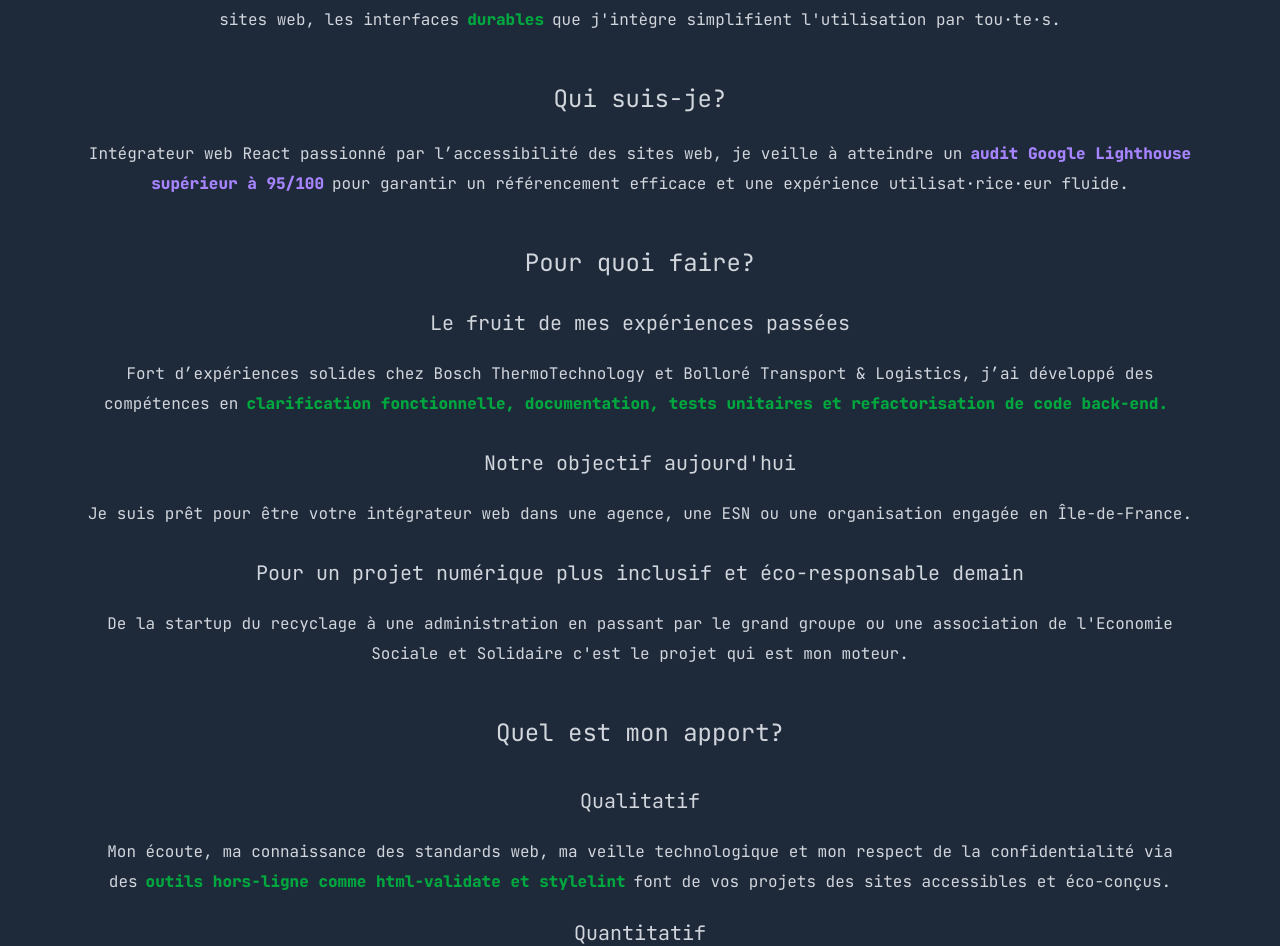
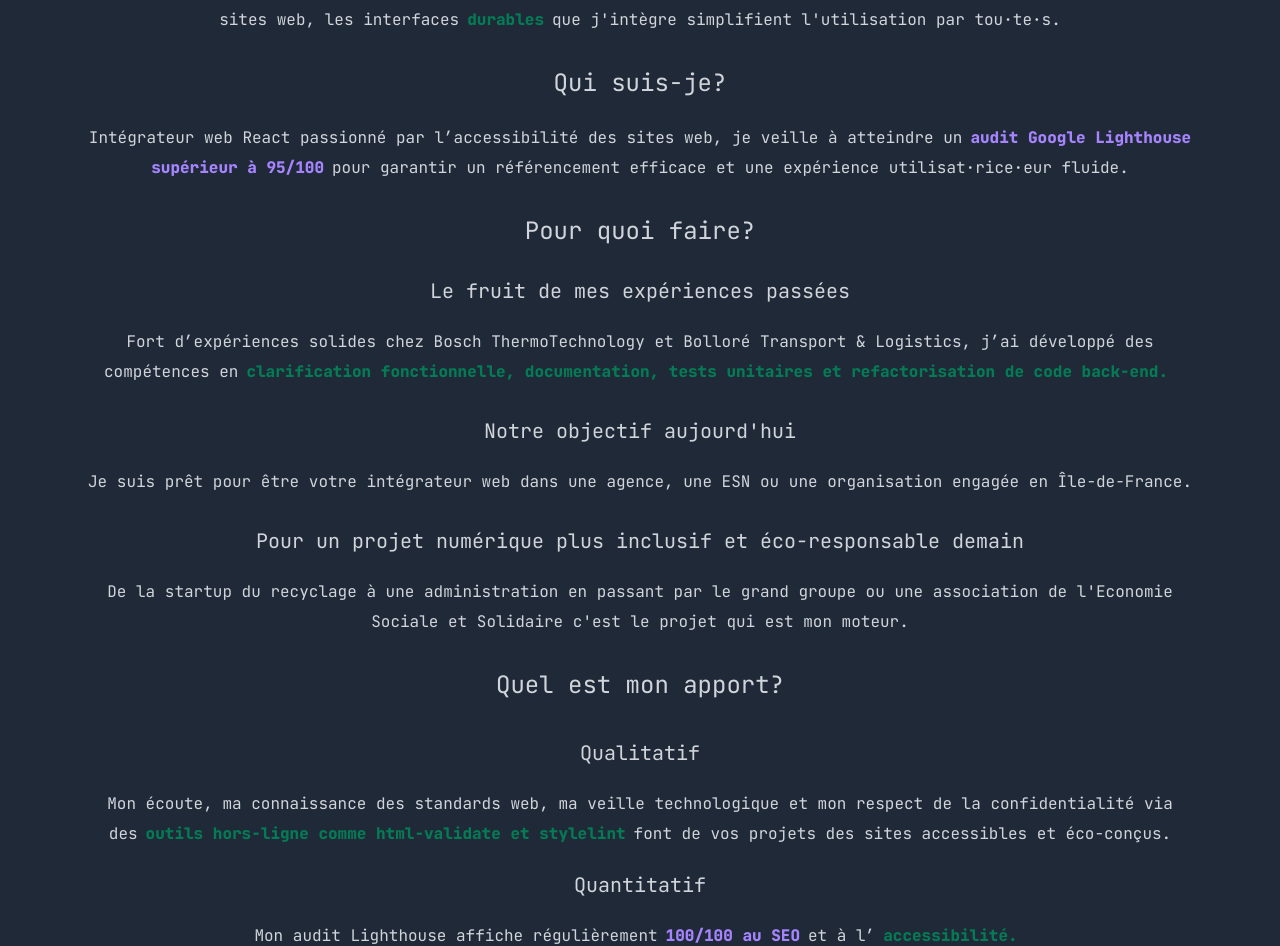
Before and after one commit to ericDev1o/OC900_p12_portfolio, a React (Vite) app: page / in a window 1280 px wide. Shown: the part 769-1715 px from the top of the page. Built offline with nearby package versions, Linux system fonts and the light colour scheme.

Commit message:
Packages are up to date. HTML structure is fixed.

```diff
--- a/src/index.css
+++ b/src/index.css
@@ -1,5 +1,7 @@
 @config "../tailwind.config.ts";
 @import "tailwindcss";
+@import "flowbite-react/plugin/tailwindcss";
+@source "../.flowbite-react/class-list.json";
 
 @font-face {
   font-family: "JetBrains Mono";
--- a/src/pages/Home.tsx
+++ b/src/pages/Home.tsx
@@ -112,10 +112,6 @@
           </span>
           que j'intègre simplifient l'utilisation par tou·te·s.
         </p>
-        <p
-          className="
-            pt-4"
-        >
         <h4
           className='
             pt-6
@@ -125,6 +121,7 @@
         >
           Qui suis-je?
         </h4>
+        <p>
           Intégrateur web React passionné par l’accessibilité des sites web, je veille à atteindre un
           <span
             className="
@@ -136,9 +133,6 @@
           </span>
             pour garantir un référencement efficace et une expérience utilisat·rice·eur fluide.
         </p>
-        <p
-          className="
-            pt-4">
         <h4
           className='
             pt-6
@@ -192,10 +186,6 @@
         <p>
           De la startup du recyclage à une administration en passant par le grand groupe ou une association de l'Economie Sociale et Solidaire c'est le projet qui est mon moteur.
         </p>
-        </p>
-        <p
-          className="
-            pt-4">
         <h4
           className='
             pt-6
@@ -269,7 +259,6 @@
         >
           limitant les coûts de maintenance.
         </span>
-        </p>
         <p
           className="
             pt-4">
@@ -380,6 +369,8 @@
               hover:drop-shadow-[0_0_2em_#646cffaa]'
             alt='TypeScript logo'
           />
+          <i className="fa-brands fa-react"></i>
+
           <img
             src={reactLogo}
             className='
@@ -470,7 +461,6 @@
         <p>
           à votre  service
         </p>
-        <p>
         <div
           className="
             group
@@ -495,7 +485,6 @@
           </a>
           <LinkClickWarning />
         </div>
-        </p>
         <h6>
           22 avril 2024 à aujourd'hui
         </h6>
@@ -508,7 +497,6 @@
         >
           sachez-en plus sur ce que nous avons co-construit avant
         </h4>
-        <p className="text-2xl">
         <div
           className="
             group
@@ -547,7 +535,6 @@
           </a>
           <LinkClickWarning />
         </div>
-        </p>
       </section>
       <section
         className="
```
Also changed, not shown: package.json (+15 -12 lines). Lines whose indentation alone changed are shown as unchanged.
